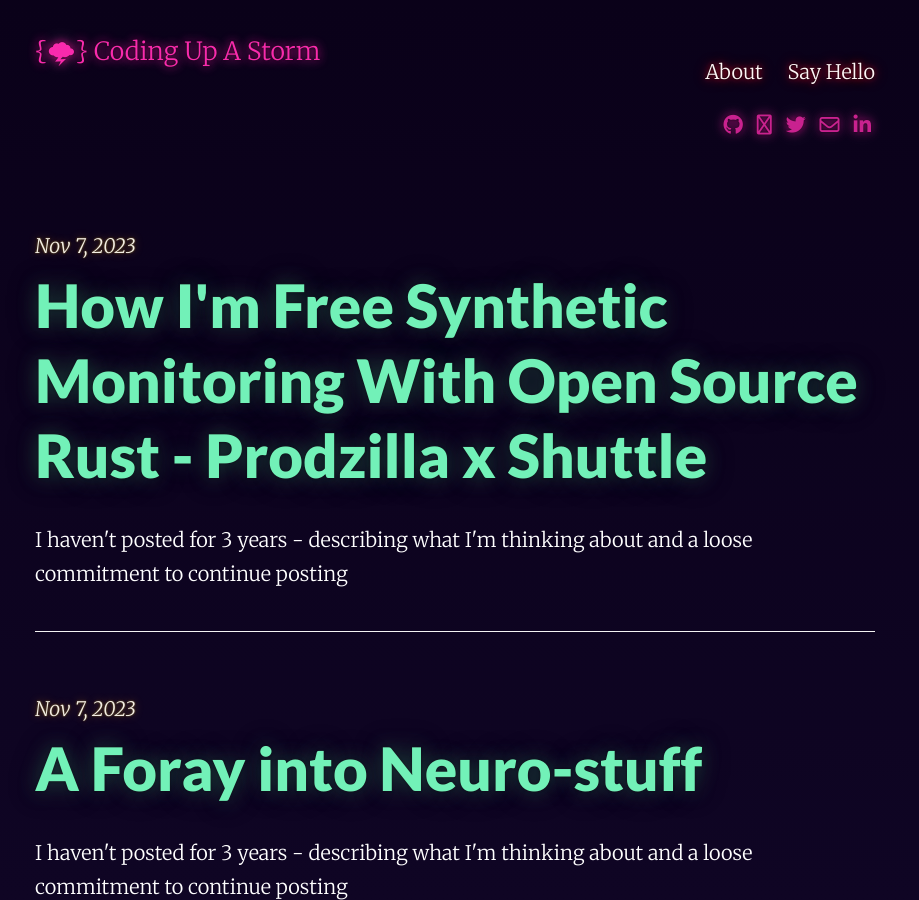
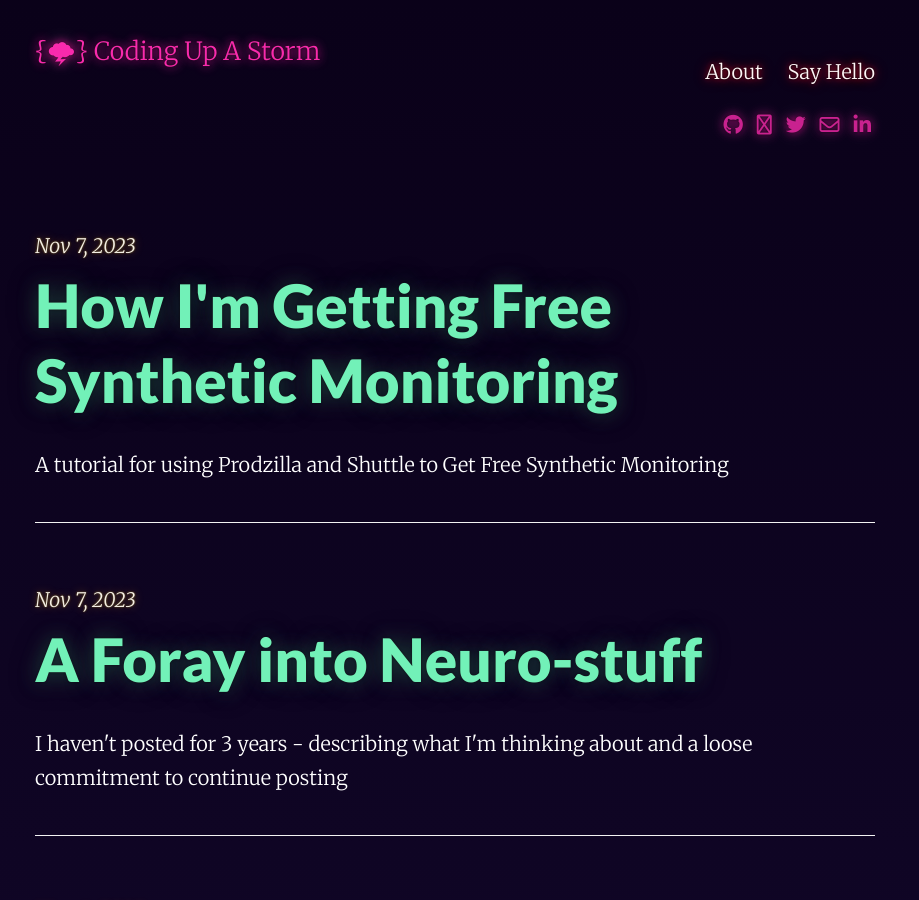
Before and after one commit to codingupastorm/codingupastorm.github.io, a Jekyll site: the page built from index.html, in a window 1280 px wide and 900 px high. Shown: the whole window, without its empty margins (185-1104 px from the left). Built offline with Jekyll 4.4.1, drawn with Linux system fonts in a browser that asks for light colours; nearby versions of some CDN libraries; the list of posts is cut into pages by our own code.

Commit message:
Fixing title

```diff
--- a/_posts/2024-01-10-prodzilla-and-shuttle.md
+++ b/_posts/2024-01-10-prodzilla-and-shuttle.md
@@ -1,8 +1,8 @@
 ---
 layout:     post
-title:      How I'm Free Synthetic Monitoring With Open Source Rust - Prodzilla x Shuttle
+title:      How I'm Getting Free Synthetic Monitoring
 date:       2023-11-07
-summary:    I haven't posted for 3 years - describing what I'm thinking about and a loose commitment to continue posting
+summary:    A tutorial for using Prodzilla and Shuttle to Get Free Synthetic Monitoring
 categories:
 ---
 
```
